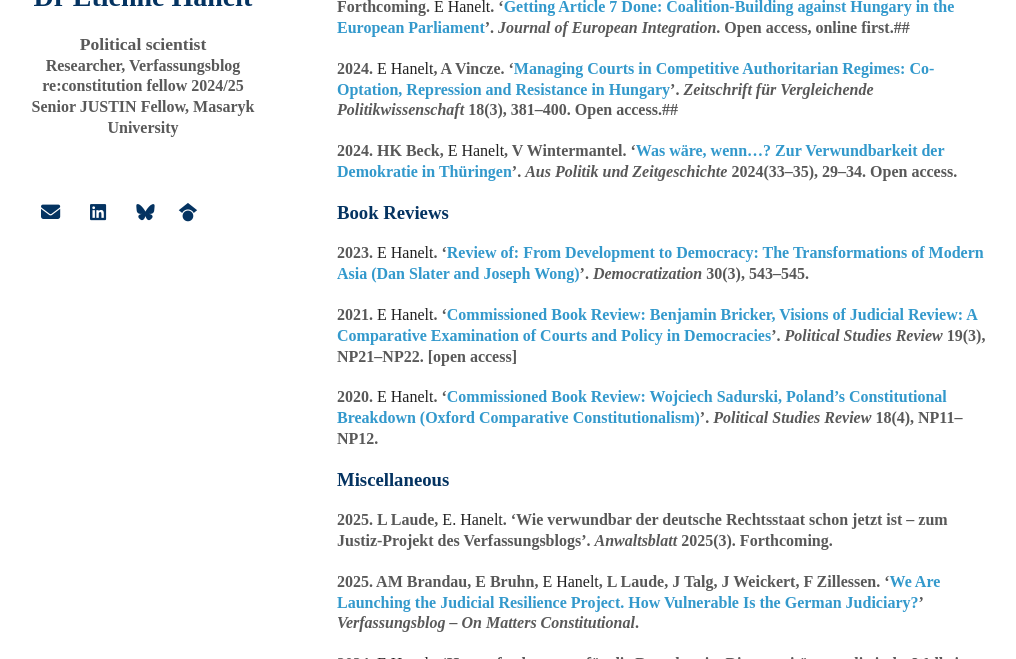
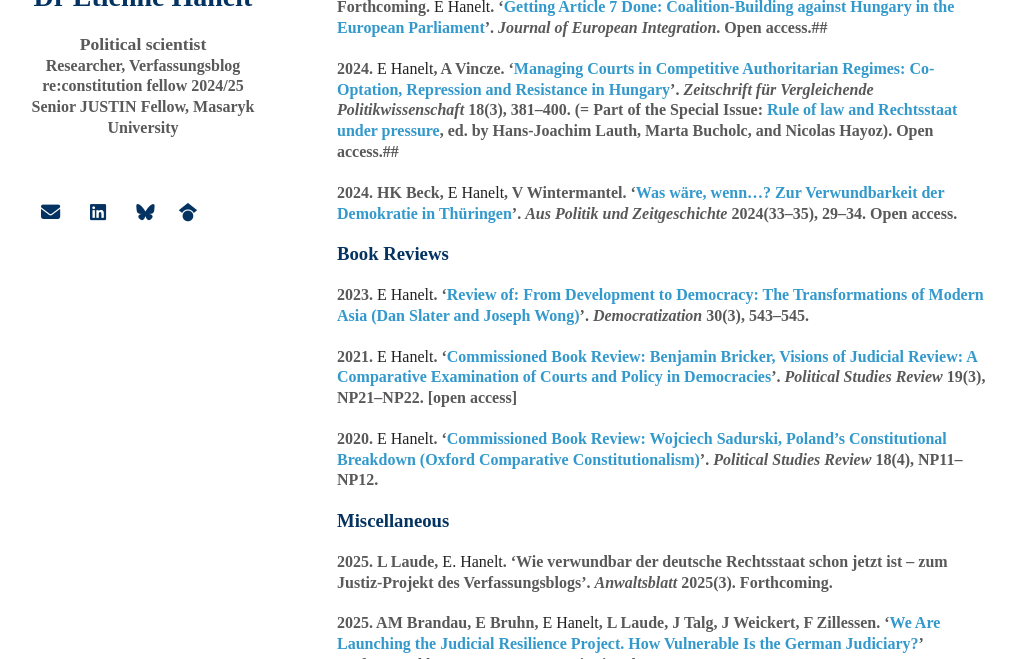
Before and after one commit to EtienneHanelt/etiennehanelt.github.io, a Jekyll site: the page built from index.md, in a window 1280 px wide and 900 px high, scrolled down 783 px, cut to the strip 241-900 px from the top of the window. Shown: the whole strip, without its empty margins (133-1149 px from the left). Built offline with Jekyll 4.4.1, drawn with Linux system fonts in a browser that asks for light colours; nearby versions of some CDN libraries; some web fonts are replaced; a style sheet for code colours, icons or effects is not loaded; our own code applies the rules of GitHub Pages for plain Markdown files.

Commit message:
Update index.md

```diff
--- a/index.md
+++ b/index.md
@@ -37,9 +37,9 @@ I hold degrees in Political Science from Friedrich Schiller University Jena (M.A
 ### Journal Articles (## peer-reviewed)
 
 
-Forthcoming\. **E Hanelt**. '[Getting Article 7 Done: Coalition-Building against Hungary in the European Parliament](https://doi.org/10.1080/07036337.2024.2441977)'. _Journal of European Integration_. Open access, online first.##
+Forthcoming\. **E Hanelt**. '[Getting Article 7 Done: Coalition-Building against Hungary in the European Parliament](https://doi.org/10.1080/07036337.2024.2441977)'. _Journal of European Integration_. Open access.##
 
-2024\. **E Hanelt**, A Vincze. '[Managing Courts in Competitive Authoritarian Regimes: Co-Optation, Repression and Resistance in Hungary](https://doi.org/10.1007/s12286-024-00621-y)'. _Zeitschrift für Vergleichende Politikwissenschaft_ 18(3), 381–400. Open access.##
+2024\. **E Hanelt**, A Vincze. '[Managing Courts in Competitive Authoritarian Regimes: Co-Optation, Repression and Resistance in Hungary](https://doi.org/10.1007/s12286-024-00621-y)'. _Zeitschrift für Vergleichende Politikwissenschaft_ 18(3), 381–400. (= Part of the Special Issue: [Rule of law and Rechtsstaat under pressure](https://link.springer.com/journal/12286/volumes-and-issues/19-2), ed. by Hans-Joachim Lauth, Marta Bucholc, and Nicolas Hayoz). Open access.##
 
 2024\. HK Beck, **E Hanelt**, V Wintermantel. '[Was wäre, wenn…? Zur Verwundbarkeit der Demokratie in Thüringen](https://www.bpb.de/shop/zeitschriften/apuz/fokus-ostdeutschland-2024/551117/was-waere-wenn/)'. _Aus Politik und Zeitgeschichte_ 2024(33–35), 29–34. Open access.
 
```
